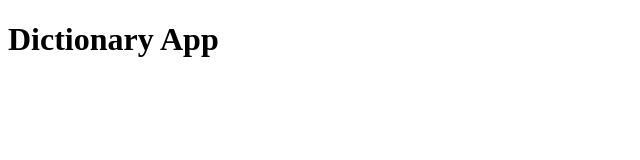
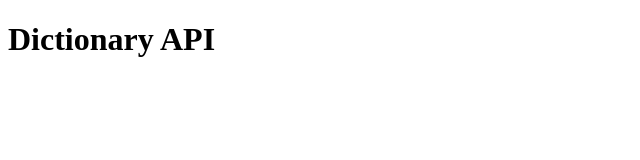
Before and after one commit to MunroAlvin/dictionary-api, a React (Create React App) app: page / in a window 1280 px wide. Shown: the top 160 px of the page, without its empty margins (0-640 px from the left). Built offline with nearby package versions, Linux system fonts and the light colour scheme.

Commit message:
Create Project Template

```diff
--- a/src/App.js
+++ b/src/App.js
@@ -1,9 +1,10 @@
 import React from "react";
+import DictionaryAPI from "./dictionaryAPI";
 
 function App() {
   return (
     <div className="App">
-      <h1>Dictionary App</h1>
+      <DictionaryAPI/>
     </div>
   );
 }
--- /dev/null
+++ b/src/dictionaryAPI.jsx
@@ -0,0 +1,13 @@
+import React from "react";
+
+function DictionaryAPI(){
+
+
+    return(
+        <div>
+            <h1> Dictionary API </h1>
+        </div>
+    );
+}
+
+export default DictionaryAPI;
```
